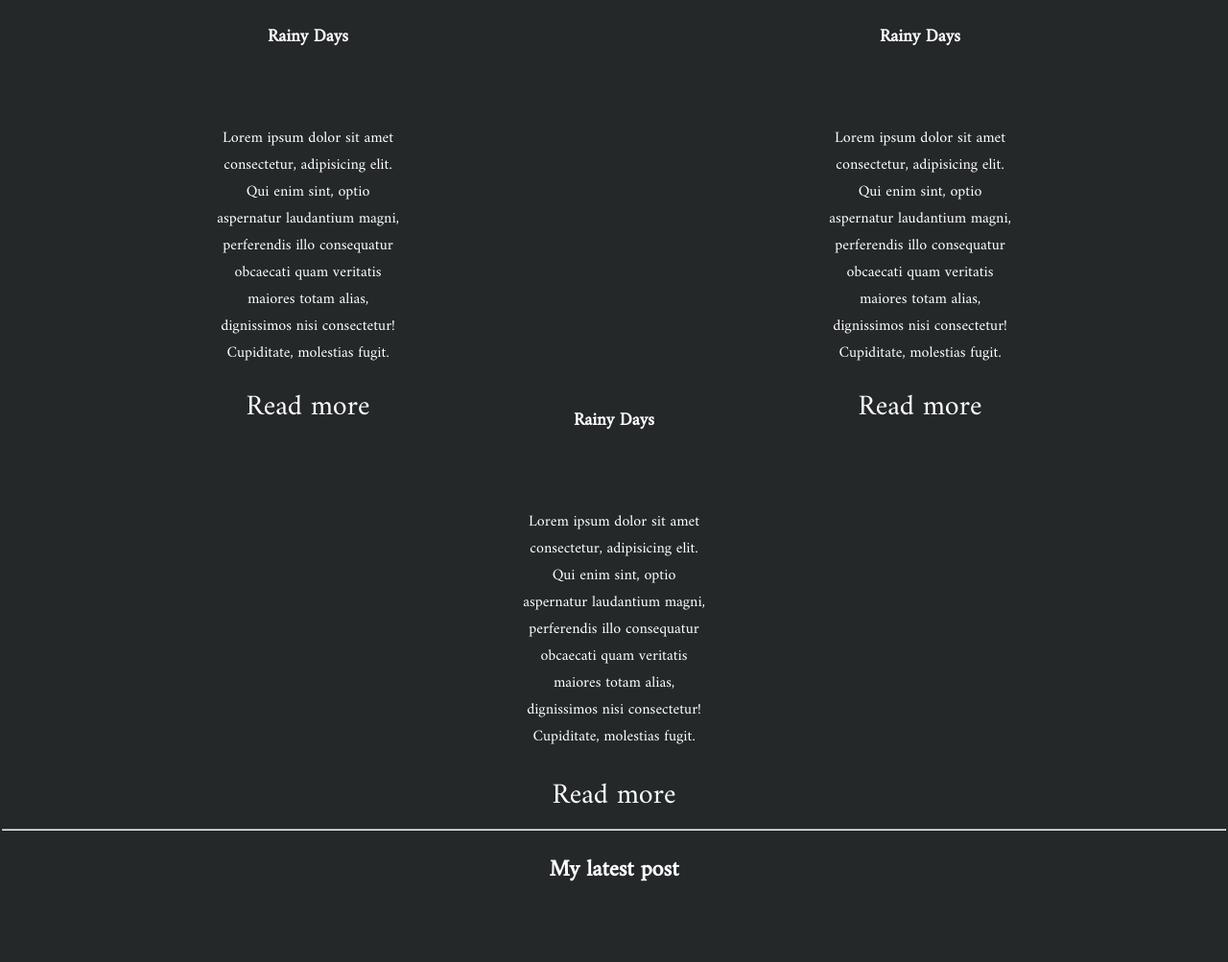
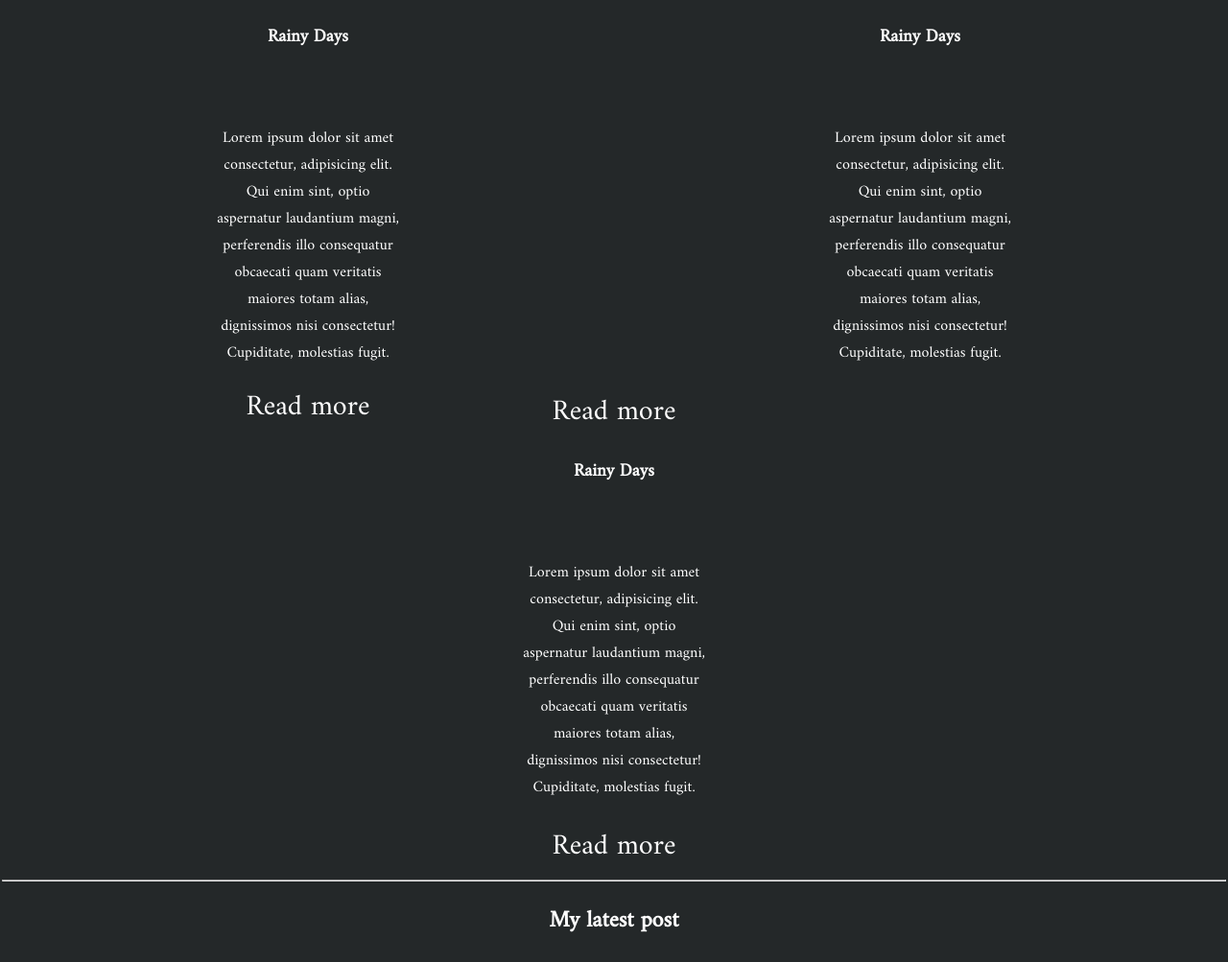
Before and after one commit to Ole994/portfolio, a plain HTML site: page index.html in a window 1280 px wide. Shown: the part 928-1931 px from the top of the page at 96% size. Before the commit the page ends 1878 px from the top, so only its background shows below. Drawn offline with Linux system fonts and the light colour scheme; no server answers; a web font is replaced by a local one.

Commit message:
thursday 14:00

```diff
--- a/css/mystyle.css
+++ b/css/mystyle.css
@@ -290,6 +290,7 @@ justify-content: space-between;
 .div-rainy-days-text-frontpage{
     display: flex;
     justify-content: center;
+
 }
 
 .rainy-days-p-frontpage{
@@ -526,7 +527,7 @@ justify-content: space-around;
 
 
         .post-p-post-page{
-        width: 2px;
+
 
 
         }
--- a/index.html
+++ b/index.html
@@ -31,7 +31,8 @@
                         class="fa fa-facebook fa-2x"></i></a>
                 <a class="social-media-size" title="linked-in social" href="https://www.linkedin.com/in/ole-korvald/"><i
                         class="fa fa-linkedin fa-2x"></i></a>
-                <a class="social-media-size" title="github social" href="https://github.com/Ole994"> <i class="fa fa-github fa-2x"></i></a>
+                <a class="social-media-size" title="github social" href="https://github.com/Ole994"> <i
+                        class="fa fa-github fa-2x"></i></a>
 
             </div>
             <div class="hamburger">
@@ -96,6 +97,8 @@
 
 
     <div class="project-flex-row">
+
+
         <div class="border-around-project-div">
             <div class="my-projects-text">
                 <h3 class="h3-my-projects">Rainy Days</h3>
@@ -104,7 +107,7 @@
             <div class="my-projects-img-text">
 
                 <div class="rainy-days-frontpage-div">
-                    <!-- <img class="rainy-days-img-frontpage" src="pictures/project-1.png" alt="img of rainy days"> -->
+
                 </div>
 
                 <div class="div-rainy-days-text-frontpage">
@@ -116,10 +119,16 @@
                         alias, dignissimos nisi consectetur! Cupiditate, molestias fugit.</p>
 
                 </div>
-                <a href="project1.html" title="My projects" class="read-more-projects">Read more</a>
+
+                <a href="project1.html" title="my project 1" class="read-more-projects">Read more</a>
             </div>
 
         </div>
+
+
+
+
+
 
 
         <div class="border-around-project-div">
@@ -144,11 +153,12 @@
                 </div>
 
             </div>
-            <a href="about.html" title="project 2" class="read-more-projects">Read more</a>
+
         </div>
     </div>
+
     <div class="read-more-projects-frontpage">
-
+        <a href="project2.html" title="2" class="read-more-projects">Read more</a>
     </div>
 
 
```
